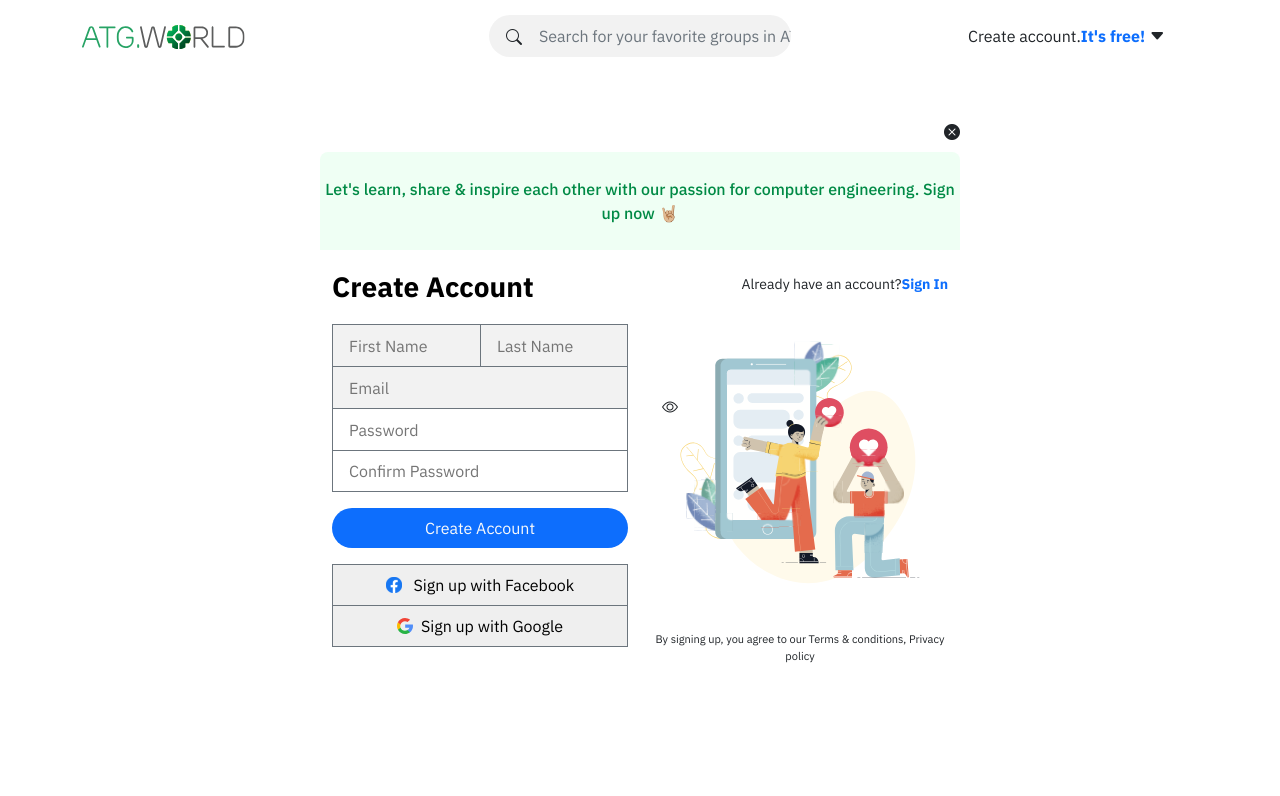
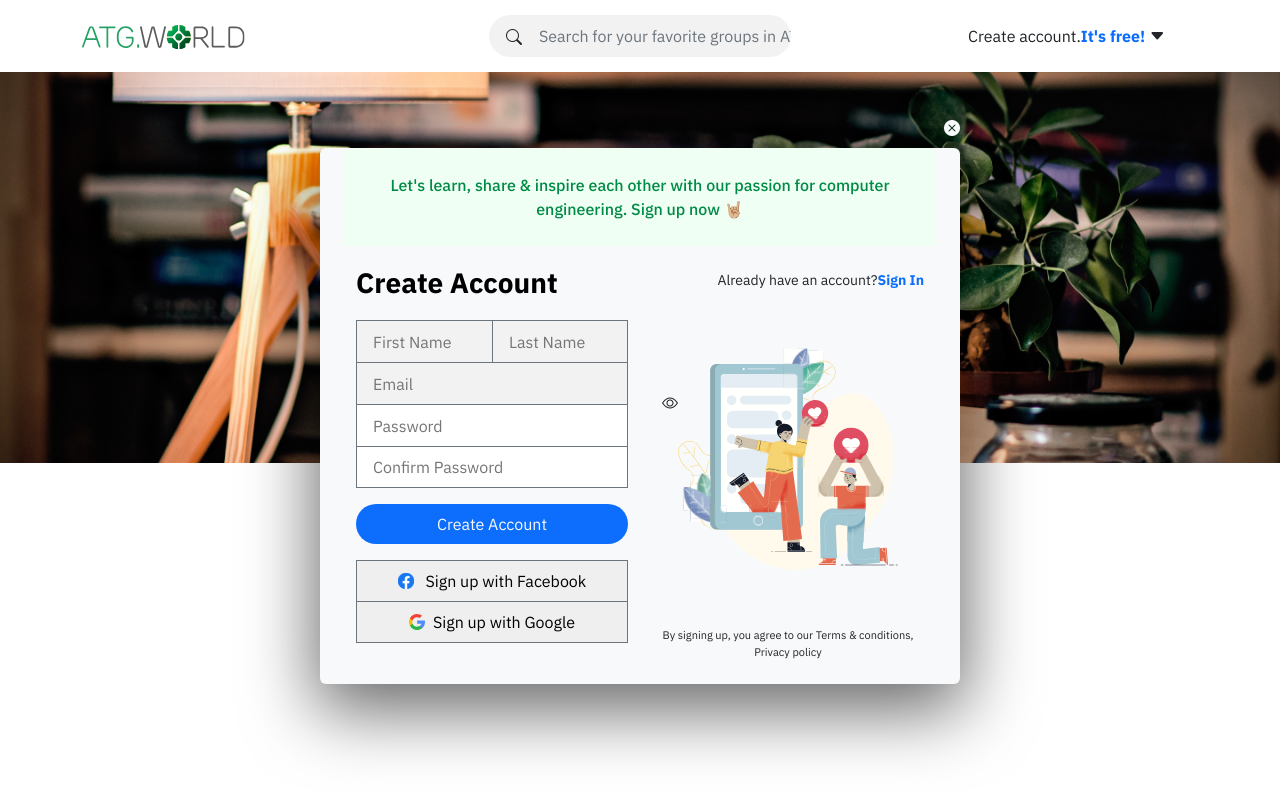
Before and after one commit to SHIVENDRA8004/ATG_Task_1, a React (Create React App) app: page / in a window 1280 px wide. Both pictures are taken after a click on the element "It's free!". Shown: the top 796 px of the page. Built offline with nearby package versions, Linux system fonts and the light colour scheme.

Commit message:
Login register styling done

```diff
--- a/src/components/Layouts/Login.js
+++ b/src/components/Layouts/Login.js
@@ -13,13 +13,13 @@ const Login = (props) => {
     <div className="m-auto" style={{ width: "732px" }}>
       <div className="d-flex justify-content-end mb-2">
         <i
-          className="bi bi-x-circle-fill cursor-pointer"
+          className="bi bi-x-circle-fill cursor-pointer text-light"
           onClick={() => {
             props.HandleRegisterClick(showModal);
           }}
         ></i>
       </div>
-      <div>
+      <div className="bg-light rounded ps-4 pe-4 pb-2 blur">
         <div
           className="text-center "
           style={{ backgroundColor: "#EFFFF4", borderRadius: "8px 8px 0 0", padding: "25px 0" }}
@@ -28,7 +28,7 @@ const Login = (props) => {
             Let's learn, share & inspire each other with our passion for computer engineering. Sign up now 🤘🏼
           </p>
         </div>
-        <div className="container-fluid">
+        <div className="container-fluid bg-light">
           <div className="row">
             <div className="col-6">
               <p className="fs-3 fw-bold text-black mt-3 mb-3">Sign In</p>
@@ -52,13 +52,13 @@ const Login = (props) => {
                     {showPassword === "password" ? (
                       <i
                         className="bi bi-eye position-absolute cursor-pointer"
-                        style={{ top: "230px", left: "330px" }}
+                        style={{ top: "255px", left: "330px" }}
                         onClick={() => setShowPassword("text")}
                       ></i>
                     ) : (
                       <i
                         className="bi bi-eye-slash position-absolute cursor-pointer"
-                        style={{ top: "230px", left: "330px" }}
+                        style={{ top: "255px", left: "330px" }}
                         onClick={() => setShowPassword("password")}
                       ></i>
                     )}
--- a/src/components/Layouts/Register.js
+++ b/src/components/Layouts/Register.js
@@ -23,20 +23,17 @@ const Register = (props) => {
     localStorage.setItem("AtgUser", JSON.stringify({ fullname: fullname }));
   };
   return (
-    <div
-      className="bg-transparent position-absolute start-50 top-50 translate-middle w-50"
-      style={{ borderRadius: "8px" }}
-    >
-      <div className={`${registerClass}`}>
+    <div className="position-absolute start-50 top-50 translate-middle w-50 " style={{ borderRadius: "8px" }}>
+      <div className={`${registerClass} `}>
         <div className="d-flex justify-content-end mb-2">
           <i
-            className="bi bi-x-circle-fill cursor-pointer"
+            className="bi bi-x-circle-fill text-light cursor-pointer"
             onClick={() => {
               props.HandleRegisterClick(showModal);
             }}
           ></i>
         </div>
-        <div>
+        <div className="bg-light rounded ps-4 pe-4 pb-2 blur">
           <div
             className="text-center "
             style={{ backgroundColor: "#EFFFF4", borderRadius: "8px 8px 0 0", padding: "25px 0" }}
--- a/src/components/Pages/NotLogin.js
+++ b/src/components/Pages/NotLogin.js
@@ -1,8 +1,14 @@
 import Navbar from "../Layouts/Navbar";
+import bgImage from "../../assets/landingBg.png";
 const NotLogin = () => {
   return (
-    <div>
-      <Navbar />
+    <div className="container-fluid ">
+      <div className="row">
+        <Navbar />
+      </div>
+      <div className="row">
+        <img src={bgImage} alt="BackgroundImage" className="col-12 p-0" />
+      </div>
     </div>
   );
 };
--- a/src/index.css
+++ b/src/index.css
@@ -39,3 +39,6 @@ input[type="password"]:focus {
 input[type="password"] {
   height: 42px;
 }
+.blur {
+  box-shadow: rgba(0, 0, 0, 0.6) 0px 22px 70px 4px;
+}
```
